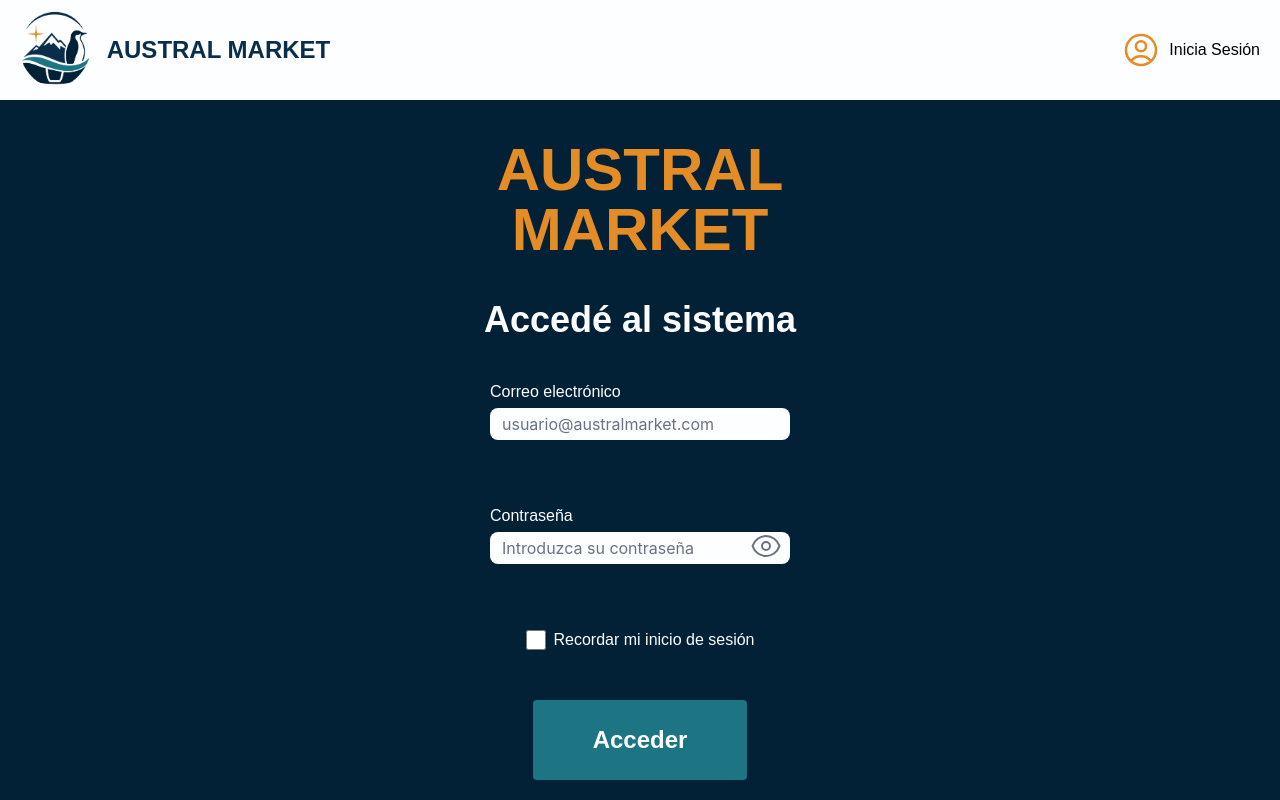
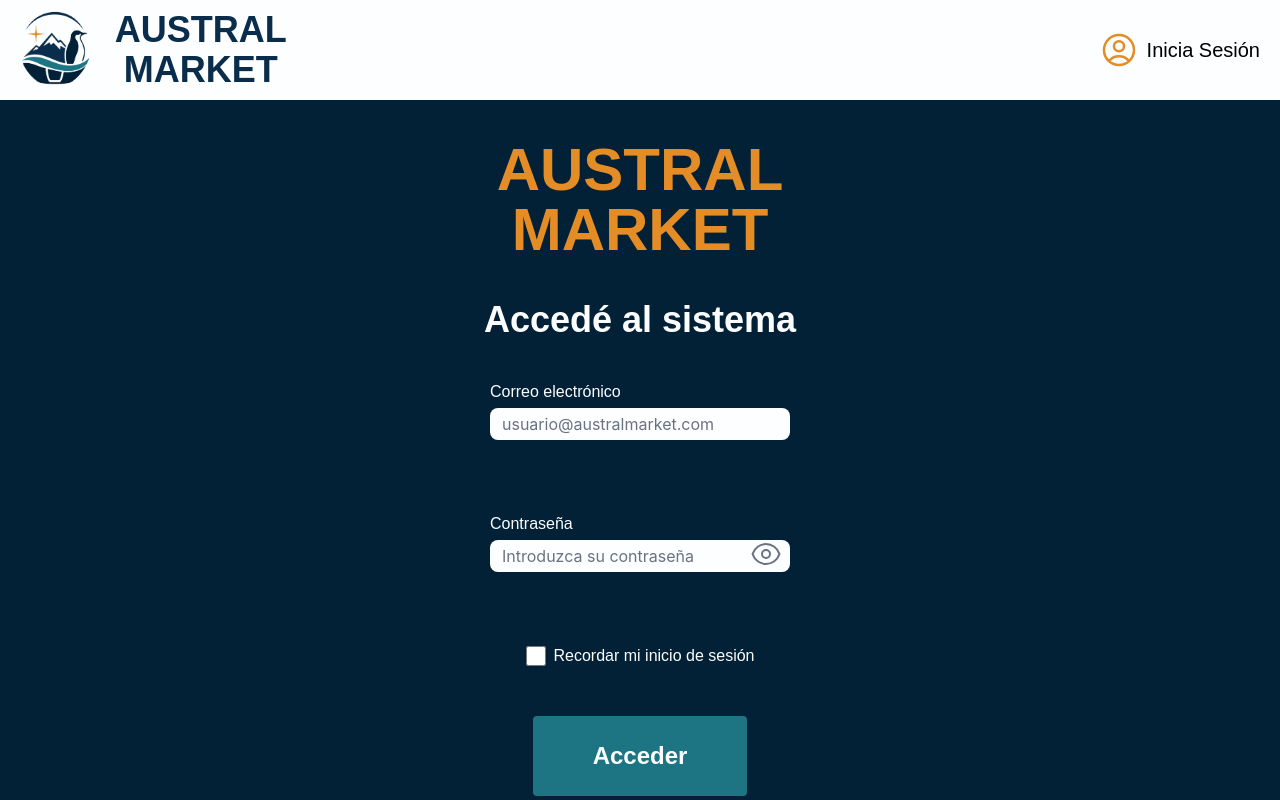
Before and after one commit to jeretamargo/tpi-interfaces-AustralMarket, a React (Vite) app: page /login in a window 1280 px wide. Shown: the top 800 px of the page. Built offline with nearby package versions, Linux system fonts and the light colour scheme.

Commit message:
arreglos minimos de layout en login y nombre de usuario admin

```diff
--- a/src/components/Header.tsx
+++ b/src/components/Header.tsx
@@ -16,9 +16,14 @@ const Header = () => {
             src="../../public/LOGO-AUSTRAL-MARKET.png"
             className="h-25"
           ></img>
-          <h1 className="hidden md:flex font-titulo text-2xl self-center font-extrabold text-azul">
-            AUSTRAL MARKET
-          </h1>
+          <div className="flex flex-col justify-center pl-2">
+            <h1 className="hidden md:flex font-titulo text-4xl self-center font-extrabold text-azul">
+              AUSTRAL
+            </h1>
+            <h1 className="hidden md:flex font-titulo text-4xl self-center font-extrabold text-azul">
+              MARKET
+            </h1>
+          </div>
         </div>
 
         <div className="flex flex-col md:flex-row items-center justify-center md:gap-2">
@@ -36,7 +41,7 @@ const Header = () => {
               d="M17.982 18.725A7.488 7.488 0 0 0 12 15.75a7.488 7.488 0 0 0-5.982 2.975m11.963 0a9 9 0 1 0-11.963 0m11.963 0A8.966 8.966 0 0 1 12 21a8.966 8.966 0 0 1-5.982-2.275M15 9.75a3 3 0 1 1-6 0 3 3 0 0 1 6 0Z"
             />
           </svg>
-          <p className="text-black font-texto  ">Inicia Sesión</p>
+          <p className="text-black font-texto text-xl ">Inicia Sesión</p>
         </div>
       </div>
     );
@@ -48,9 +53,14 @@ const Header = () => {
             src="../../public/LOGO-AUSTRAL-MARKET.png"
             className="h-25"
           ></img>
-          <h1 className="hidden md:flex font-titulo text-2xl self-center font-extrabold text-azul">
-            AUSTRAL MARKET
-          </h1>
+          <div className="flex flex-col justify-center pl-2">
+            <h1 className="hidden md:flex font-titulo text-4xl self-center font-extrabold text-azul">
+              AUSTRAL
+            </h1>
+            <h1 className="hidden md:flex font-titulo text-4xl self-center font-extrabold text-azul">
+              MARKET
+            </h1>
+          </div>
         </div>
 
         <div className="flex gap-4 flex-row items-center justify-center ">
--- a/src/context/AuthContext.tsx
+++ b/src/context/AuthContext.tsx
@@ -9,11 +9,13 @@ interface AuthContextType {
 const AuthContext = createContext<AuthContextType | null>(null);
 
 export function AuthProvider({ children }: { children: React.ReactNode }) {
+
   const [user, setUser] = useState(() => {
     const savedUser = sessionStorage.getItem("user");
 
     return savedUser ? JSON.parse(savedUser) : null;
   });
+
   const login = (usuario: Usuario) => {
     sessionStorage.setItem("user", JSON.stringify(usuario));
     setUser(usuario);
--- a/src/data/usuarios.json
+++ b/src/data/usuarios.json
@@ -3,7 +3,7 @@
     "email": "admin@australmarket.com",
     "password": "admin123",
     "rol": "ADMIN",
-    "nombre": "ADMIN",
+    "nombre": "Nombre de Usuario",
     "foto": "photos/chinita.png"
   },
   {
--- a/src/pages/Login.tsx
+++ b/src/pages/Login.tsx
@@ -147,7 +147,7 @@ export default function Login() {
               }
             />
           </div>
-          <div className="min-h-6">
+          <div className="min-h-8">
             {errors.email && (
               <p className="text-naranja font-texto  text-center">
                 {errors.email}
@@ -209,7 +209,7 @@ export default function Login() {
               </svg>
             </button>
           </div>
-          <div className="min-h-6">
+          <div className="min-h-8">
             {errors.credentials && (
               <p className="text-naranja font-texto  text-center">
                 {errors.credentials}
@@ -233,7 +233,7 @@ export default function Login() {
           </div>
           <button
             type="submit"
-            className="bg-celeste text-2xl text-blanco font-texto font-bold mt-7 py-6 px-15 rounded hover:bg-hover-btn transition-all duration-300 cursor-pointer"
+            className="bg-celeste text-2xl text-blanco font-texto font-bold mt-7 py-6 px-15 rounded hover:bg-hover-btn transition-all duration-300 cursor-pointer hover:scale-110"
           >
             Acceder
           </button>
```
